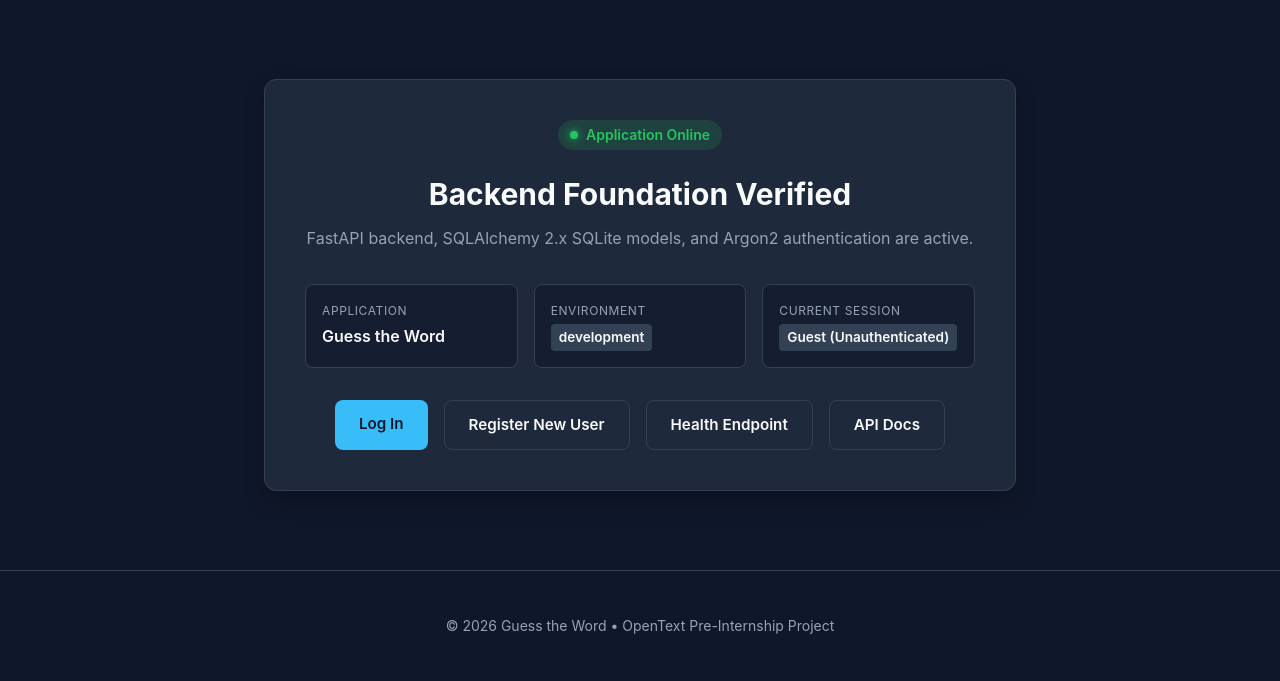
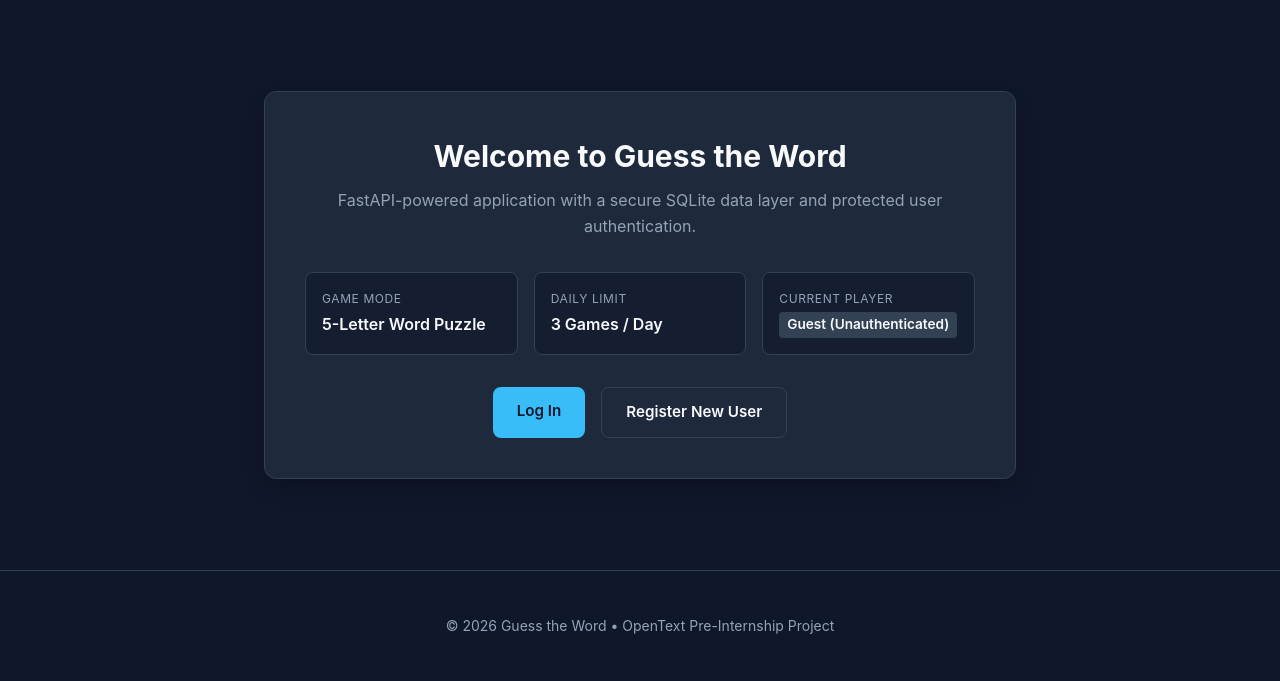
Before and after one commit to SunnySatwik/GuessTheWord, a FastAPI app: page / in a window 1280 px wide. Shown: the part 119-800 px from the top of the page. Run offline with FastAPI, Linux system fonts and the light colour scheme.

Commit message:
Ui cleanup

```diff
--- a/app/static/js/game.js
+++ b/app/static/js/game.js
@@ -54,7 +54,6 @@
                 boardRows: document.querySelectorAll(".board-row"),
                 boardTiles: document.querySelectorAll(".board-tile"),
                 gameControls: document.getElementById("game-controls"),
-                controlsPlaceholder: document.getElementById("controls-placeholder"),
                 guessFeedback: document.getElementById("guess-feedback"),
                 feedbackText: document.getElementById("feedback-text"),
                 completionIcon: document.getElementById("completion-icon"),
--- a/app/templates/index.html
+++ b/app/templates/index.html
@@ -4,24 +4,20 @@
 
 {% block content %}
 <section class="card verification-card">
-    <div class="status-indicator">
-        <span class="status-dot"></span>
-        <span class="status-text">Application Online</span>
-    </div>
-    <h2>Backend Foundation Verified</h2>
-    <p class="subtitle">FastAPI backend, SQLAlchemy 2.x SQLite models, and Argon2 authentication are active.</p>
+    <h2>Welcome to Guess the Word</h2>
+    <p class="subtitle">FastAPI-powered application with a secure SQLite data layer and protected user authentication.</p>
 
     <div class="info-grid">
         <div class="info-item">
-            <span class="info-label">Application</span>
-            <span class="info-value">{{ app_name }}</span>
+            <span class="info-label">Game Mode</span>
+            <span class="info-value">5-Letter Word Puzzle</span>
         </div>
         <div class="info-item">
-            <span class="info-label">Environment</span>
-            <span class="info-value badge">{{ environment }}</span>
+            <span class="info-label">Daily Limit</span>
+            <span class="info-value">3 Games / Day</span>
         </div>
         <div class="info-item">
-            <span class="info-label">Current Session</span>
+            <span class="info-label">Current Player</span>
             {% if user %}
                 <span class="info-value badge success">{{ user.username }} ({{ user.role.value }})</span>
             {% else %}
@@ -40,8 +36,6 @@
             <a href="/login" class="btn btn-primary">Log In</a>
             <a href="/register" class="btn btn-secondary">Register New User</a>
         {% endif %}
-        <a href="/health" class="btn btn-secondary">Health Endpoint</a>
-        <a href="/docs" class="btn btn-secondary">API Docs</a>
     </div>
 </section>
 {% endblock %}
```
Also changed, not shown: app/static/css/game.css (+2 -14 lines), app/templates/game/game.html (+2 -6 lines), tests/test_foundation.py (+1 -1 lines), tests/test_game.py (+0 -1 lines).
